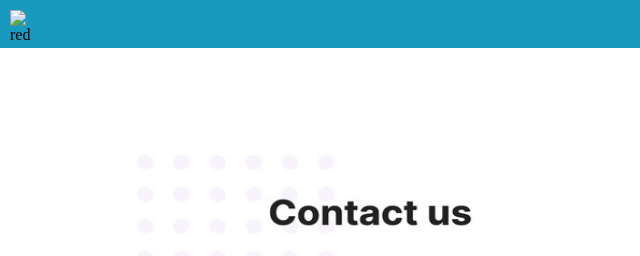
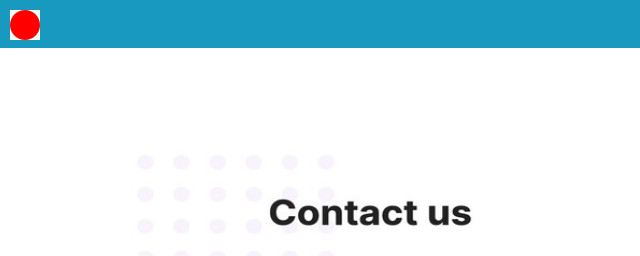
Before and after one commit to yogita1241999/PROJECT, a plain HTML site: page contact.html in a window 1280 px wide. Shown: the top 256 px of the page, 0-640 px from the left. Drawn offline with Linux system fonts and the light colour scheme.

Commit message:
Update contact.html

```diff
--- a/contact.html
+++ b/contact.html
@@ -10,7 +10,7 @@
 <body>
     <div class="main">
         <div class="topbar">
-            <img  class="red" src="red circle.jpeg" height="30px" width="30px"  alt="red">
+            <img  class="red" src="red.jpeg" height="30px" width="30px"  alt="red">
                 <header>
                     <a class="bar" href="contact.html">Contact</a>
                     <a class="bar" href="About.html">About</a>
```
